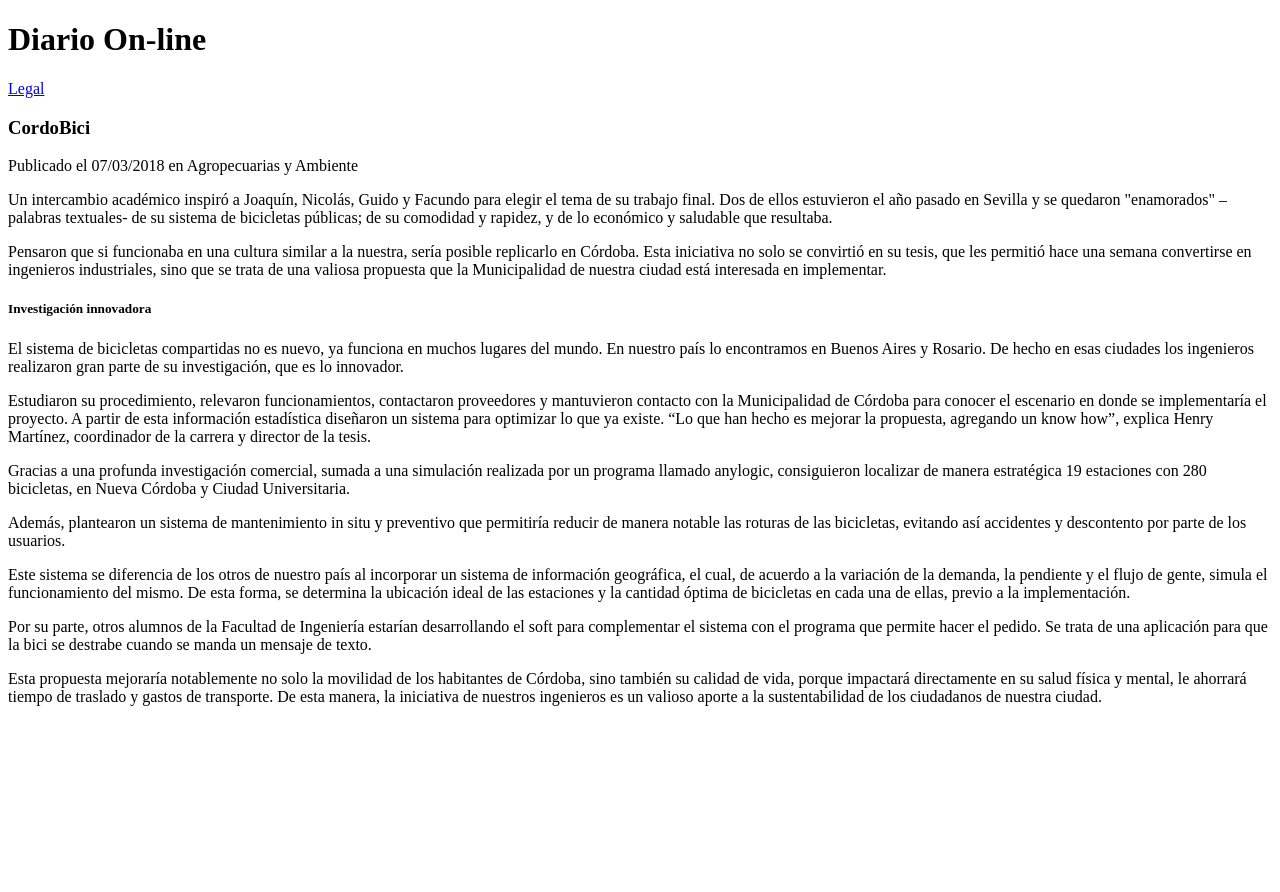
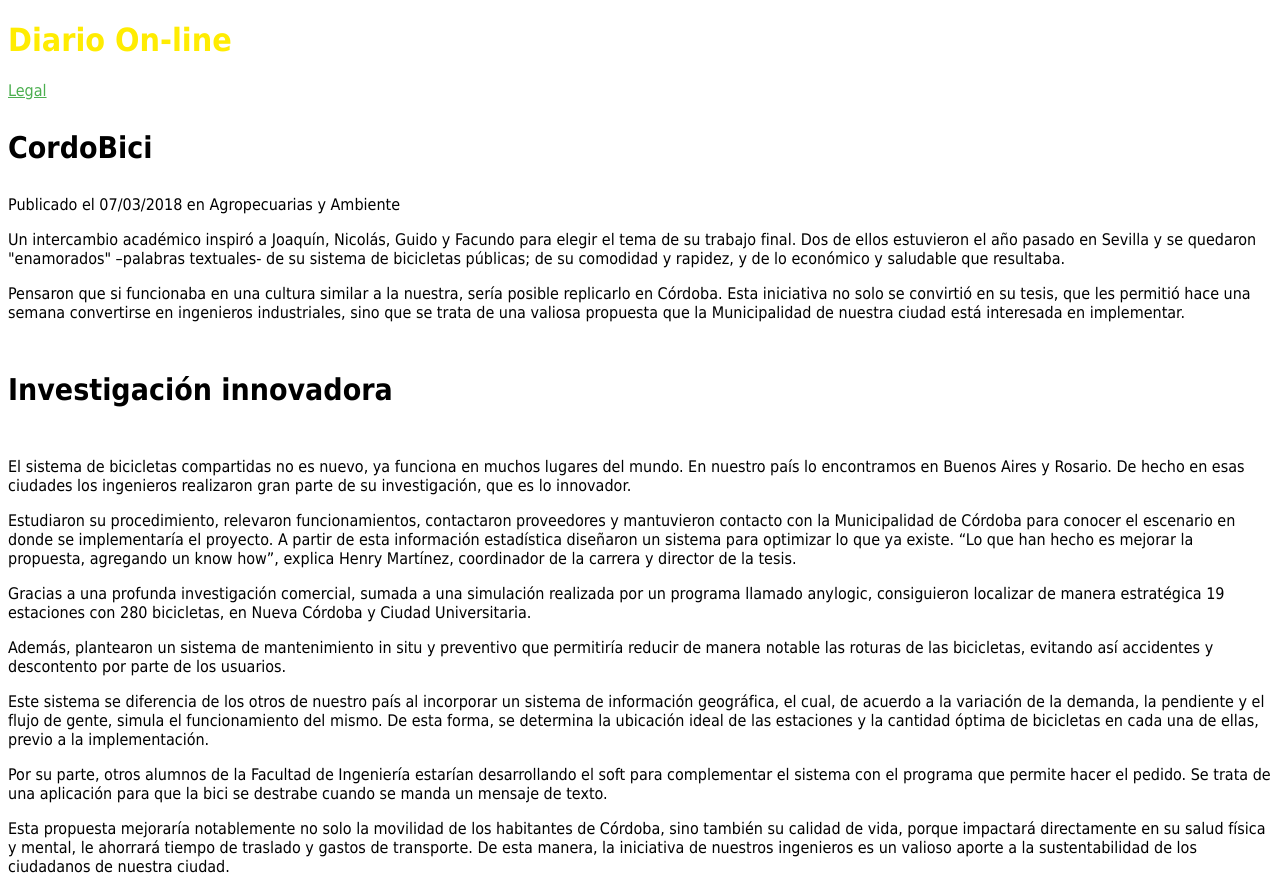
Before and after one commit to santitricherri/Santitricherri_ejercicios, a plain HTML site: page Ejercicios-CSS/ej_columnas.html in a window 1280 px wide. Before the commit the page ends 800 px from the top, so only its background shows below. Drawn offline with Linux system fonts and the light colour scheme.

Commit message:
hecho ej_columnas.html

```diff
--- a/Ejercicios-CSS/ej_columnas.html
+++ b/Ejercicios-CSS/ej_columnas.html
@@ -3,13 +3,34 @@
 <head>
     <meta charset="UTF-8">
     <title>Ejercicio Columnas</title>
+    <style>
+
+        #tituloPrincipal{
+            color: #ffec02
+        }
+        .tituloNoticia{
+            font-size: 30px
+        }
+        body{
+            font-family: Tahoma;
+        }
+        a:link, a:visited{
+            color: #4CAF50;
+        }
+        a:hover{
+            font-size: 1.4em;
+        }
+        a:active{
+            font-weight: bold;
+        }
+    </style>
 </head>
 <body>
 <!--Cree los estilos CSS necesarios para que el texto se visualice en 2 columnas-->
 <header>
     <h1 id="tituloPrincipal">Diario On-line</h1>
 </header>
-<a href="ej_leyes.html" target="_blank">Legal</a>
+<a  href="ej_leyes.html" target="_blank">Legal</a>
 <section>
     <h3 class="tituloNoticia">CordoBici</h3>
     Publicado el 07/03/2018 en Agropecuarias y Ambiente
```
